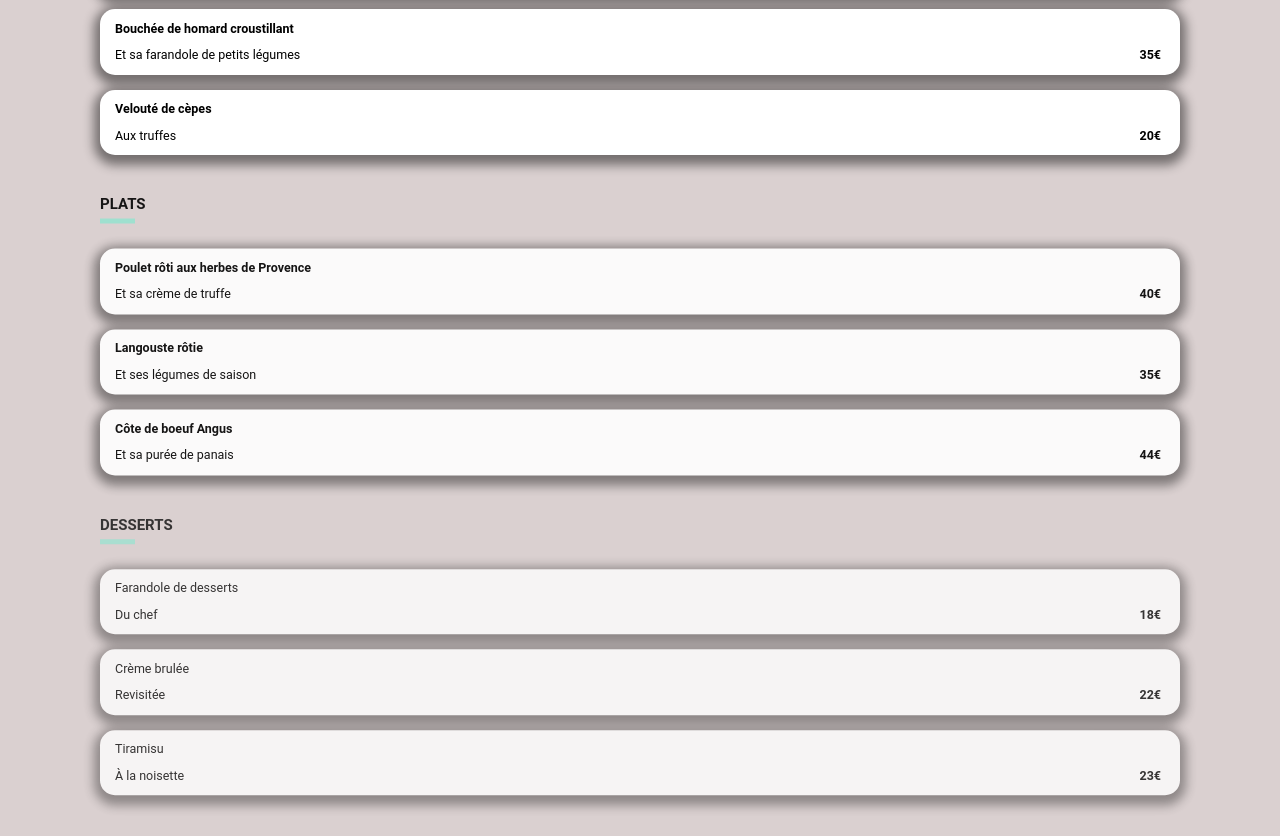
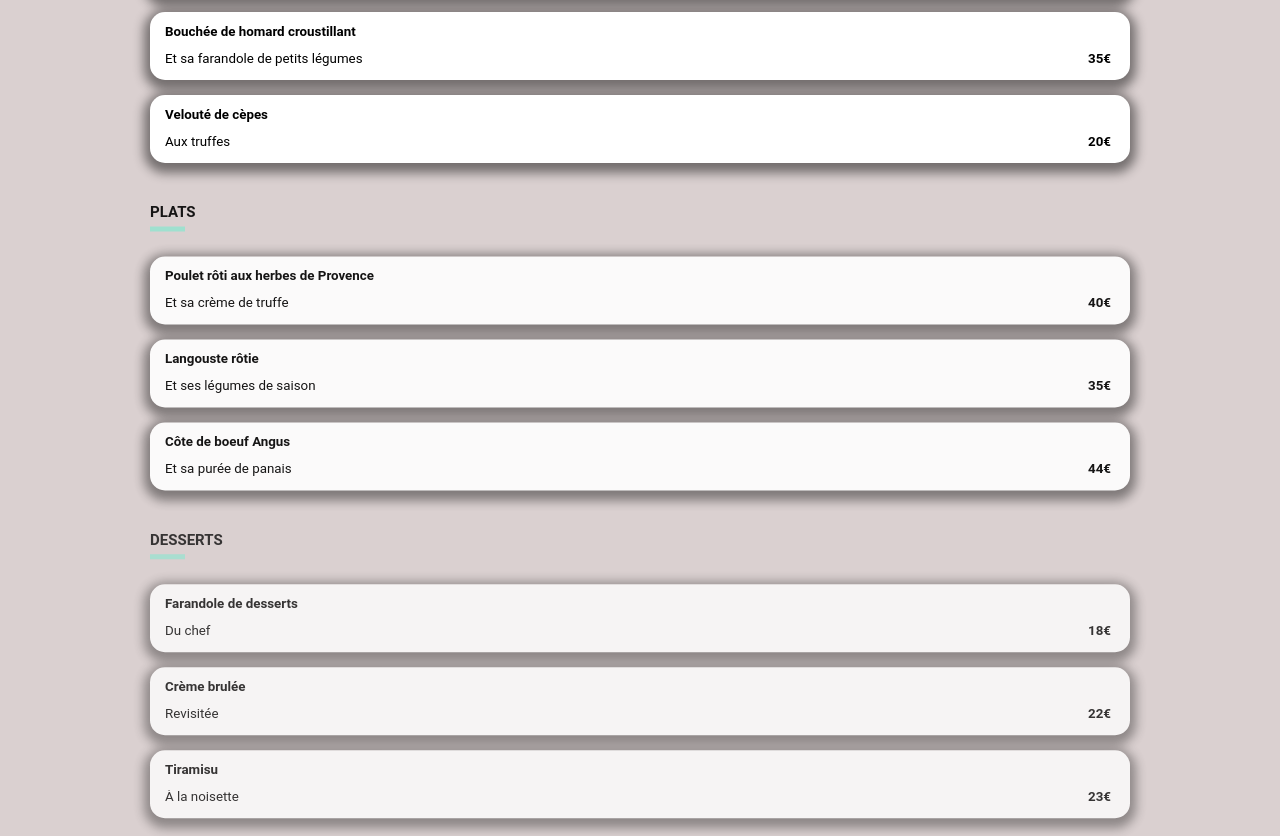
Before and after one commit to ana2854/AnaNasta_3_22042021, a website: page le-delice-des-sens.html in a window 1280 px wide. Shown: the part 534-1370 px from the top of the page. Drawn offline with Linux system fonts and the light colour scheme; a web font is replaced by a local one.

Commit message:
stylisation des pages

```diff
--- a/le-delice-des-sens.html
+++ b/le-delice-des-sens.html
@@ -204,8 +204,8 @@
                     <div class="menus__intitule">
 
                         <div class="presentation">
-                            <p>Farandole de desserts</p>
-                            <p>Du chef</p>
+                            <p class="presentation__titre">Farandole de desserts</p>
+                            <p class="presentation__description">Du chef</p>
                         </div>
 
                         <div class="boite">
@@ -222,8 +222,8 @@
                     <div class="menus__intitule">
 
                         <div class="presentation">
-                            <p>Crème brulée</p>
-                            <p>Revisitée</p>
+                            <p class="presentation__titre">Crème brulée</p>
+                            <p class="presentation__description">Revisitée</p>
                         </div>
 
                         <div class="boite">
@@ -239,8 +239,8 @@
 
                     <div class="menus__intitule">
                         <div class="presentation">
-                            <p>Tiramisu</p>
-                            <p>À la noisette</p>
+                            <p class="presentation__titre">Tiramisu</p>
+                            <p class="presentation__description">À la noisette</p>
                         </div>
 
                         <div class="boite">
--- a/sass/base/_typography.scss
+++ b/sass/base/_typography.scss
@@ -1,10 +1,14 @@
 body {
     font-family: 'Roboto', sans-serif;
-    font-size: 15px;
+    font-size: 16px;
 }
 
 .accroche {
     font-size: 18px;
+}
+
+.accroche__bouton,.btn-commander {
+    font-size: 15px;
 }
 
 .accroche__titre {
--- a/sass/components/_buttons.scss
+++ b/sass/components/_buttons.scss
@@ -6,7 +6,7 @@
     font-weight: bold;
     background-color:$color-primary;
 
-    margin: 10px 0 25px 0;
+    margin: 15px 0 25px 0;
     @include nav-shadow;
     &--outline {
           border:$color-primary;
@@ -66,6 +66,7 @@
         padding:8px;
         color: transparent;
        -webkit-background-clip: text;
+       -moz-background-clip: text;
         transition-duration: 900ms;
        opacity: 0;
 
--- a/sass/components/_cross.scss
+++ b/sass/components/_cross.scss
@@ -4,7 +4,7 @@
       color:white;
       font-family: "Font Awesome 5 Free";
       font-weight: 900;
-      font-size: 30px;
+      font-size: 25px;
 
 
 
--- a/sass/components/_loader.scss
+++ b/sass/components/_loader.scss
@@ -15,6 +15,8 @@
 
    animation: fadeOut 700ms forwards;
    animation-delay: 2700ms;
+
+
 }
 
 @keyframes fadeOut {
@@ -46,7 +48,7 @@ h2::before {
 	content:attr(data-text);
 	position:absolute;
 	top:5px;
-	left:0px;
+	left:3px;
 	width: 0%;
 	height: 100%;
 	color: rgb(1, 1, 14);
--- a/sass/pages/_containerMenus.scss
+++ b/sass/pages/_containerMenus.scss
@@ -12,7 +12,7 @@ justify-content: space-around;
 padding: 8px 10px 70px 10px;
 
 @include ecran-large {
-    padding: 10px 100px 70px 100px;
+    padding: 10px 150px 70px 150px;
 }
     }
 
```
Also changed, not shown: public/main.css, 1 other file.
